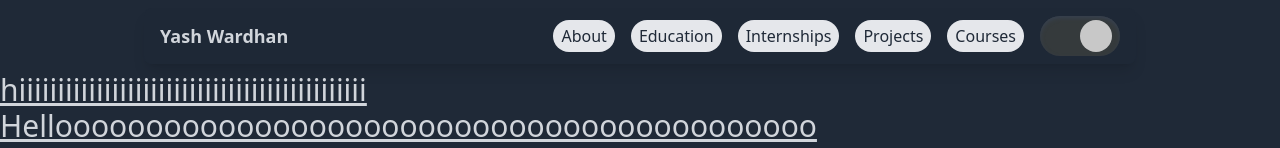
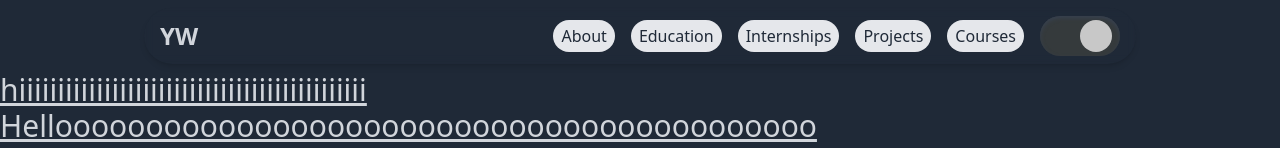
Before and after one commit to yashw22/yashw22.github.io, a React (Vite) app: page / in a window 1280 px wide. Shown: the top 148 px of the page. Built offline with nearby package versions, Linux system fonts and the light colour scheme.

Commit message:
Name Logo

```diff
--- a/package.json
+++ b/package.json
@@ -10,6 +10,7 @@
     "preview": "vite preview"
   },
   "dependencies": {
+    "@gsap/react": "^2.1.1",
     "react": "^18.3.1",
     "react-dom": "^18.3.1",
     "react-icons": "^5.4.0"
--- a/src/header/Header.jsx
+++ b/src/header/Header.jsx
@@ -1,5 +1,6 @@
 import { FaBars } from "react-icons/fa";
 import HeaderBtn from "./HeaderBtn";
+import NameLogo from "./NameLogo";
 import ThemeBtn from "./ThemeBtn";
 import { useState } from "react";
 
@@ -13,14 +14,14 @@ export default function Header() {
   ));
 
   return (
-    <div className="sticky top-2 z-50 px-5 py-2 mb-4 rounded-lg shadow-lg sm:px-10 lg:px-4 lg:mx-36 bg-light-bg/90 dark:bg-dark-bg/90 theme-anim">
-      <div className="flex items-center justify-between">
-        <div className="text-lg font-bold text-light-text dark:text-dark-text theme-anim">Yash Wardhan</div>
+    <>
+      <div className="header flex items-center justify-between">
+        <NameLogo name="Yash Wardhan" />
 
         <div className="flex items-center space-x-4 md:hidden">
           <ThemeBtn />
           <button onClick={() => setMenuOpen(!menuOpen)} className="p-2">
-            <FaBars className="w-6 h-6" />
+            <FaBars className="w-6 h-6 text-light-text dark:text-dark-text theme-anim" />
           </button>
         </div>
 
@@ -31,10 +32,10 @@ export default function Header() {
       </div>
 
       {menuOpen && (
-        <div className="mt-2 flex flex-col space-y-2 md:hidden">
+        <div className="fixed mt-2 right-10 flex flex-col items-end space-y-2 md:hidden">
           {getHeaderBtns}
         </div>
       )}
-    </div>
+    </>
   );
 }
--- /dev/null
+++ b/src/header/NameLogo.jsx
@@ -0,0 +1,47 @@
+import { useGSAP } from "@gsap/react";
+import { gsap } from "gsap";
+import PropTypes from "prop-types";
+import { useRef } from "react";
+
+export default function NameLogo({ name }) {
+  const fullName = name.split(" ");
+
+  const nameLogo = useRef(null);
+  const { contextSafe } = useGSAP({ scope: nameLogo });
+  const mouseEnter = contextSafe(() => {
+    gsap.to(".name", { width: "auto", duration: 0.5, ease: "power3.inOut" });
+  });
+  const mouseLeave = contextSafe(() => {
+    gsap.to(".name", { width: 0, duration: 0.5, ease: "power3.inOut" });
+  });
+
+  useGSAP(
+    () => {
+      gsap.to(".name", {
+        width: 0,
+        duration: 0.5,
+        ease: "power3.inOut",
+        delay: 2,
+      });
+    },
+    { scope: nameLogo }
+  );
+
+  return (
+    <div
+      className="text-2xl font-bold text-light-text dark:text-dark-text theme-anim flex grow group"
+      ref={nameLogo}
+      onMouseEnter={() => mouseEnter()}
+      onMouseLeave={() => mouseLeave()}
+    >
+      <div>{fullName[0][0]}</div>
+      <div className="name overflow-hidden">{fullName[0].slice(1)}</div>
+      <div>{fullName[1][0]}</div>
+      <div className="name overflow-hidden">{fullName[1].slice(1)}</div>
+    </div>
+  );
+}
+
+NameLogo.propTypes = {
+  name: PropTypes.string.isRequired,
+};
--- a/src/index.css
+++ b/src/index.css
@@ -24,9 +24,9 @@
 }
 
 .header {
-  @apply sticky top-2 z-50 px-5 py-2 mb-4 rounded-lg
-  sm:px-10 lg:px-4 lg:mx-36
-  shadow-success dark:shadow-success
-  bg-light-bg/90 dark:bg-dark-bg/90
+  @apply sticky top-2 z-50 px-5 py-2 mb-4
+  rounded-lg shadow-md backdrop-blur-sm
+  sm:px-10 lg:px-4 lg:mx-36 md:rounded-full
+  /* bg-light-bg dark:bg-dark-bg */
   theme-anim;
 }
```
Also changed, not shown: 1 other file (tests, documents, lock files or other folders).
